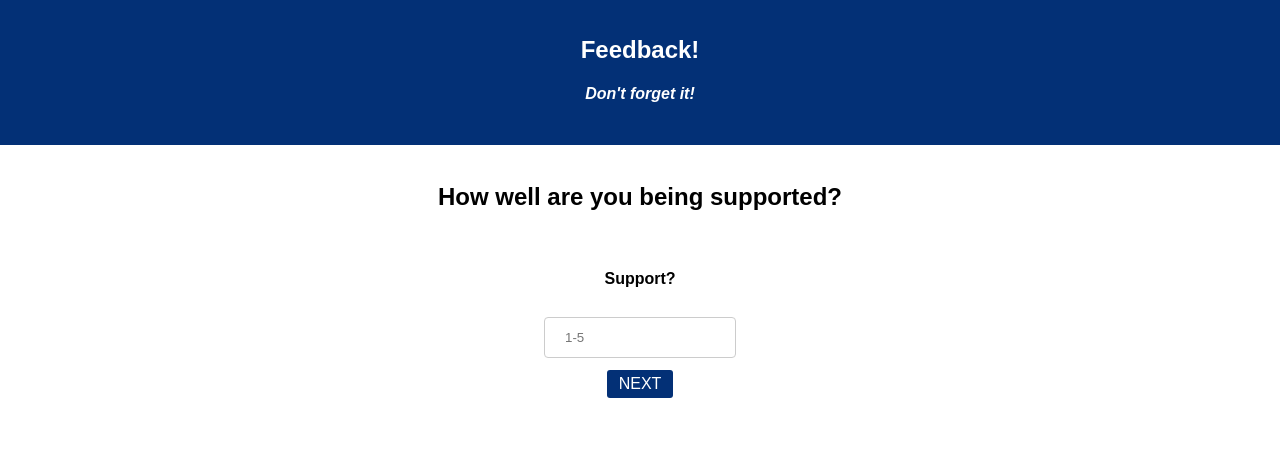
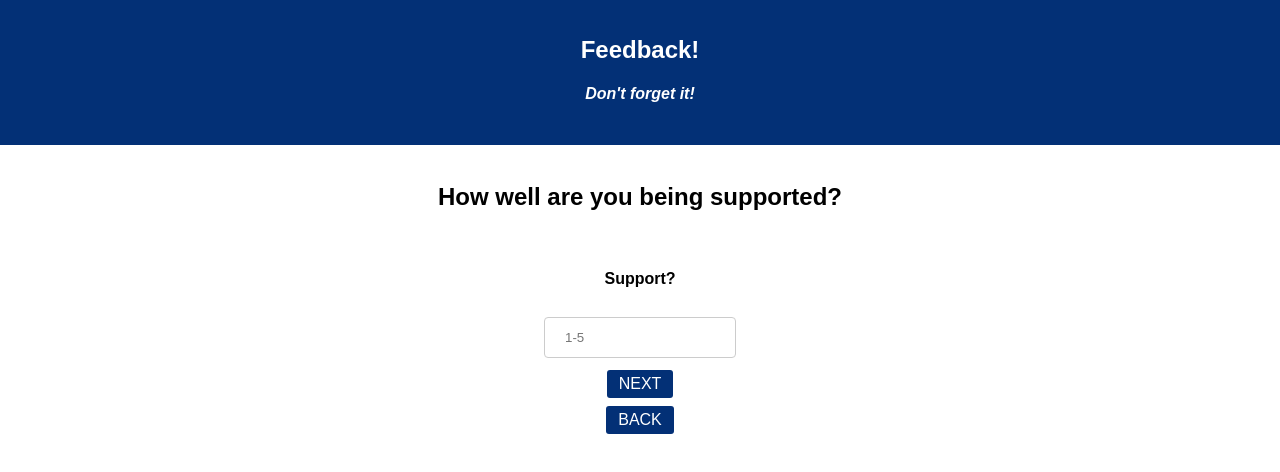
Before and after one commit to astrangethao/redux-feedback-loop, a React (Create React App) app: page /#/support in a window 1280 px wide. Shown: the top 472 px of the page. Built offline with nearby package versions, Linux system fonts and the light colour scheme.

Commit message:
stretch added back buttons to components

```diff
--- a/src/components/CommentPage/CommentPage.js
+++ b/src/components/CommentPage/CommentPage.js
@@ -18,6 +18,10 @@ class CommentPage extends Component {
       payload: this.state.comment,
     });
     this.props.history.push("/review");
+  };
+
+  handleBackClick = (event) => {
+    this.props.history.push("/support");
   };
 
   render() {
@@ -41,6 +45,12 @@ class CommentPage extends Component {
             NEXT
           </button>
         </div>
+
+        <div>
+          <button onClick={this.handleBackClick} className="app-btn">
+            BACK
+          </button>
+        </div>
       </div>
     );
   }
--- a/src/components/ReviewPage/ReviewPage.js
+++ b/src/components/ReviewPage/ReviewPage.js
@@ -22,6 +22,10 @@ class ReviewPage extends Component {
       });
   };
 
+  handleBackClick = (event) => {
+    this.props.history.push("/comment");
+  };
+
   render() {
     return (
       <div>
@@ -32,9 +36,16 @@ class ReviewPage extends Component {
           <h4>Support: {this.props.store.supportReducer}</h4>
           <h4>Comments: {this.props.store.commentReducer}</h4>
         </div>
+
         <div>
           <button onClick={this.handleSubmit} className="app-btn">
             SUBMIT
+          </button>
+        </div>
+
+        <div>
+          <button onClick={this.handleBackClick} className="app-btn">
+            BACK
           </button>
         </div>
       </div>
--- a/src/components/SupportPage/SupportPage.js
+++ b/src/components/SupportPage/SupportPage.js
@@ -24,6 +24,10 @@ class SupportPage extends Component {
     }
   };
 
+  handleBackClick = (event) => {
+    this.props.history.push("/understanding");
+  };
+
   render() {
     return (
       <div>
@@ -48,6 +52,12 @@ class SupportPage extends Component {
             NEXT
           </button>
         </div>
+
+        <div>
+          <button onClick={this.handleBackClick} className="app-btn">
+            BACK
+          </button>
+        </div>
       </div>
     );
   }
--- a/src/components/UnderstandingPage/UnderstandingPage.js
+++ b/src/components/UnderstandingPage/UnderstandingPage.js
@@ -24,6 +24,10 @@ class UnderstandingPage extends Component {
     }
   };
 
+  handleBackClick = (event) => {
+    this.props.history.push("/");
+  };
+
   render() {
     return (
       <div>
@@ -48,6 +52,12 @@ class UnderstandingPage extends Component {
             NEXT
           </button>
         </div>
+
+        <div>
+          <button onClick={this.handleBackClick} className="app-btn">
+            BACK
+          </button>
+        </div>
       </div>
     );
   }
```
